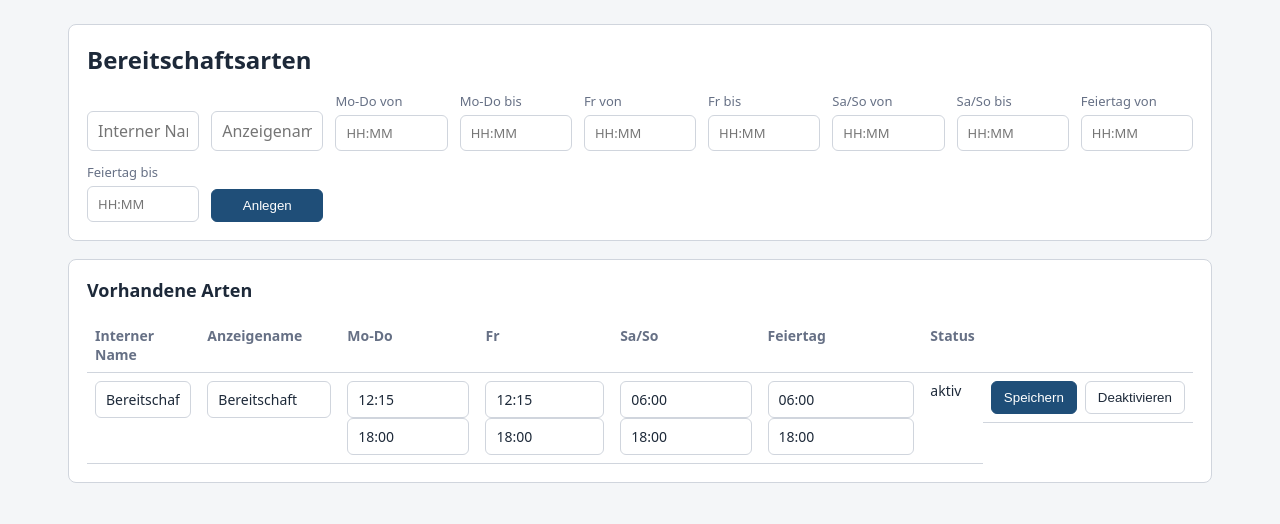
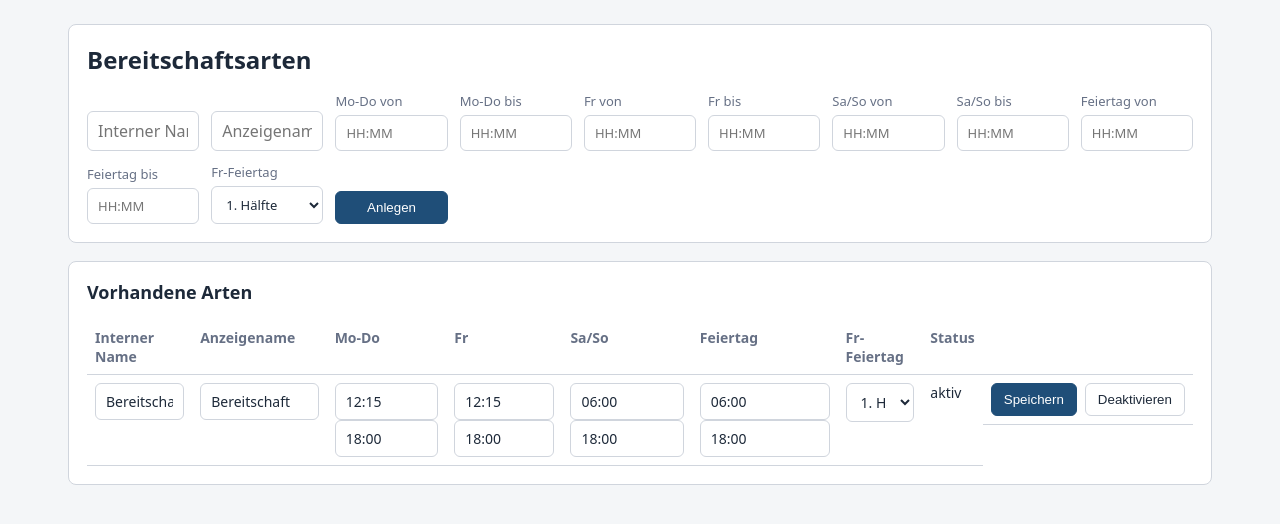
Before and after one commit to sandavdesigns/bereitschaft, a Flask app: page /admin/types in a window 1280 px wide. Shown: the part 56-580 px from the top of the page. Run offline with Flask 3, Linux system fonts and the light colour scheme; the visitor is signed in with stand-in values (Sample User, id 1); data comes from the database, SQL or seed files in the repository.

Commit message:
Configure Friday holiday readiness split

```diff
--- a/app/main.py
+++ b/app/main.py
@@ -240,6 +240,7 @@ def create_app():
             values = (
                 request.form.get("name", "").strip(),
                 request.form.get("display_name", "").strip(),
+                request.form.get("friday_holiday_segment", "first"),
                 normalize_time_input(request.form.get("weekday_start", "")),
                 normalize_time_input(request.form.get("weekday_end", "")),
                 normalize_time_input(request.form.get("friday_start", "")),
@@ -253,7 +254,9 @@ def create_app():
                 flash("Name ist Pflicht.", "error")
             elif not values[1]:
                 flash("Anzeigename ist Pflicht.", "error")
-            elif not all(valid_time_value(value, allow_empty=True) for value in values[2:]):
+            elif values[2] not in ("first", "second", "full"):
+                flash("Bitte Freitag-Feiertag auswählen.", "error")
+            elif not all(valid_time_value(value, allow_empty=True) for value in values[3:]):
                 flash("Bitte Zeiten im Format HH:MM eingeben.", "error")
             else:
                 try:
@@ -261,7 +264,8 @@ def create_app():
                         execute(
                             """
                             UPDATE readiness_types
-                            SET name = ?, display_name = ?, weekday_start = ?, weekday_end = ?, friday_start = ?, friday_end = ?,
+                            SET name = ?, display_name = ?, friday_holiday_segment = ?,
+                                weekday_start = ?, weekday_end = ?, friday_start = ?, friday_end = ?,
                                 weekend_start = ?, weekend_end = ?, holiday_start = ?, holiday_end = ?
                             WHERE id = ?
                             """,
@@ -272,8 +276,8 @@ def create_app():
                         execute(
                             """
                             INSERT INTO readiness_types
-                            (name, display_name, weekday_start, weekday_end, friday_start, friday_end, weekend_start, weekend_end, holiday_start, holiday_end)
-                            VALUES (?, ?, ?, ?, ?, ?, ?, ?, ?, ?)
+                            (name, display_name, friday_holiday_segment, weekday_start, weekday_end, friday_start, friday_end, weekend_start, weekend_end, holiday_start, holiday_end)
+                            VALUES (?, ?, ?, ?, ?, ?, ?, ?, ?, ?, ?)
                             """,
                             values,
                         )
@@ -387,6 +391,7 @@ def init_db(app):
                     id INTEGER PRIMARY KEY AUTOINCREMENT,
                     name TEXT NOT NULL UNIQUE,
                     display_name TEXT NOT NULL DEFAULT '',
+                    friday_holiday_segment TEXT NOT NULL DEFAULT 'first',
                     weekday_start TEXT NOT NULL DEFAULT '',
                     weekday_end TEXT NOT NULL DEFAULT '',
                     friday_start TEXT NOT NULL DEFAULT '',
@@ -408,6 +413,7 @@ def init_db(app):
             ensure_column(db, "readiness", "readiness_type_id", "INTEGER REFERENCES readiness_types(id)")
             ensure_column(db, "work_entries", "readiness_type_id", "INTEGER REFERENCES readiness_types(id)")
             ensure_column(db, "readiness_types", "display_name", "TEXT NOT NULL DEFAULT ''")
+            ensure_column(db, "readiness_types", "friday_holiday_segment", "TEXT NOT NULL DEFAULT 'first'")
             db.execute("UPDATE readiness_types SET display_name = name WHERE display_name = ''")
             seed_default_type(db)
             seed_thuringia_holiday_range(db, datetime.now().year - 1, datetime.now().year + 5)
@@ -435,8 +441,8 @@ def seed_default_type(db):
         db.execute(
             """
             INSERT INTO readiness_types
-            (name, display_name, weekday_start, weekday_end, friday_start, friday_end, weekend_start, weekend_end, holiday_start, holiday_end)
-            VALUES ('Bereitschaft', 'Bereitschaft', '12:15', '18:00', '12:15', '18:00', '06:00', '18:00', '06:00', '18:00')
+            (name, display_name, friday_holiday_segment, weekday_start, weekday_end, friday_start, friday_end, weekend_start, weekend_end, holiday_start, holiday_end)
+            VALUES ('Bereitschaft', 'Bereitschaft', 'first', '12:15', '18:00', '12:15', '18:00', '06:00', '18:00', '06:00', '18:00')
             """
         )
     default_type = db.execute("SELECT id FROM readiness_types ORDER BY id LIMIT 1").fetchone()
@@ -630,7 +636,7 @@ def rule_for_day(readiness_type, day, holiday_dates=None):
     if is_holiday(day, holiday_dates):
         start, end = readiness_type["holiday_start"], readiness_type["holiday_end"]
         if start and end and day.weekday() == 4:
-            start, end, hours = first_half_interval(start, end)
+            start, end, hours = split_friday_holiday_interval(start, end, readiness_type["friday_holiday_segment"])
         else:
             hours = None
     elif day.weekday() == 4:
@@ -691,7 +697,7 @@ def readiness_rules_for_day(user_id, day):
     rows = query_all(
         """
         SELECT r.*, t.name AS type_name, t.display_name AS type_display_name,
-               t.weekday_start, t.weekday_end, t.friday_start, t.friday_end,
+               t.friday_holiday_segment, t.weekday_start, t.weekday_end, t.friday_start, t.friday_end,
                t.weekend_start, t.weekend_end, t.holiday_start, t.holiday_end
         FROM readiness r
         LEFT JOIN readiness_types t ON t.id = r.readiness_type_id
@@ -731,9 +737,13 @@ def interval_hours(start_value, end_value):
     return round((end - start) / 60, 2)
 
 
-def first_half_interval(start_value, end_value):
+def split_friday_holiday_interval(start_value, end_value, segment):
     start, end = normalized_interval(start_value, end_value)
     middle = start + int((end - start) / 2)
+    if segment == "second":
+        return minutes_to_time(middle), end_value, round((end - middle) / 60, 2)
+    if segment == "full":
+        return start_value, end_value, round((end - start) / 60, 2)
     return start_value, minutes_to_time(middle), round((middle - start) / 60, 2)
 
 
@@ -758,7 +768,7 @@ def month_data(user_id, year, month):
     readiness = query_all(
         """
         SELECT r.*, t.name AS type_name, t.display_name AS type_display_name,
-               t.weekday_start, t.weekday_end, t.friday_start, t.friday_end,
+               t.friday_holiday_segment, t.weekday_start, t.weekday_end, t.friday_start, t.friday_end,
                t.weekend_start, t.weekend_end, t.holiday_start, t.holiday_end
         FROM readiness r
         LEFT JOIN readiness_types t ON t.id = r.readiness_type_id
--- a/app/templates/admin_types.html
+++ b/app/templates/admin_types.html
@@ -13,6 +13,13 @@
     <label>Sa/So bis <input type="text" name="weekend_end" inputmode="numeric" placeholder="HH:MM" data-time-field></label>
     <label>Feiertag von <input type="text" name="holiday_start" inputmode="numeric" placeholder="HH:MM" data-time-field></label>
     <label>Feiertag bis <input type="text" name="holiday_end" inputmode="numeric" placeholder="HH:MM" data-time-field></label>
+    <label>Fr-Feiertag
+      <select name="friday_holiday_segment">
+        <option value="first">1. Hälfte</option>
+        <option value="second">2. Hälfte</option>
+        <option value="full">Ganzer Tag</option>
+      </select>
+    </label>
     <button class="primary">Anlegen</button>
   </form>
 </section>
@@ -28,6 +35,7 @@
         <th>Fr</th>
         <th>Sa/So</th>
         <th>Feiertag</th>
+        <th>Fr-Feiertag</th>
         <th>Status</th>
         <th></th>
       </tr>
@@ -58,6 +66,13 @@
             <input form="type-{{ type.id }}" type="text" name="holiday_start" value="{{ type.holiday_start }}" inputmode="numeric" placeholder="HH:MM" data-time-field>
             <input form="type-{{ type.id }}" type="text" name="holiday_end" value="{{ type.holiday_end }}" inputmode="numeric" placeholder="HH:MM" data-time-field>
           </td>
+          <td>
+            <select form="type-{{ type.id }}" name="friday_holiday_segment">
+              <option value="first" {% if type.friday_holiday_segment == 'first' %}selected{% endif %}>1. Hälfte</option>
+              <option value="second" {% if type.friday_holiday_segment == 'second' %}selected{% endif %}>2. Hälfte</option>
+              <option value="full" {% if type.friday_holiday_segment == 'full' %}selected{% endif %}>Ganzer Tag</option>
+            </select>
+          </td>
           <td>{{ "aktiv" if type.active else "inaktiv" }}</td>
           <td class="actions">
             <button form="type-{{ type.id }}" class="primary">Speichern</button>
```
